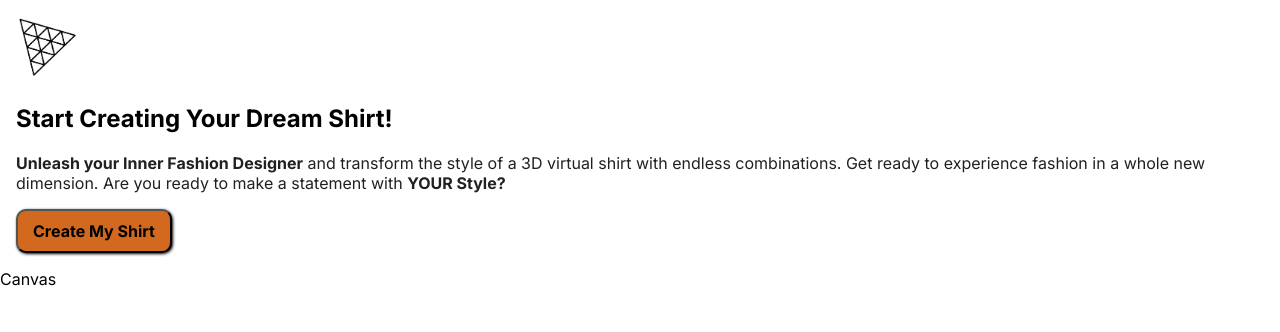
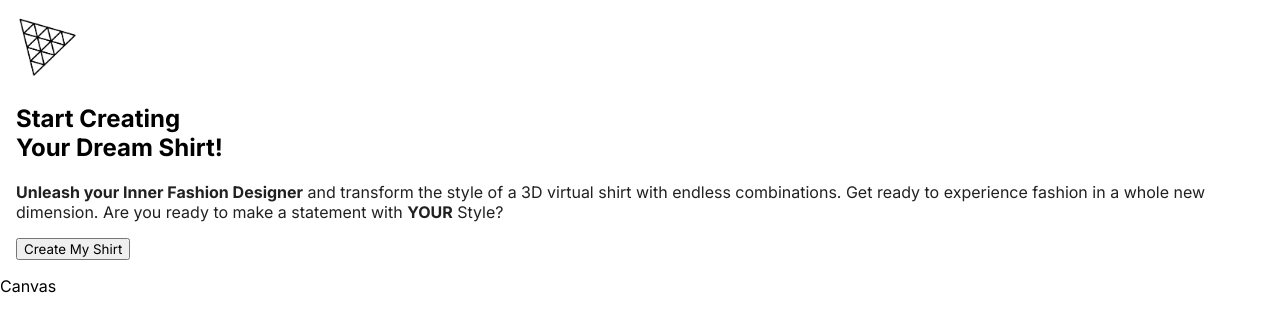
Before and after one commit to MiguelVazB/CreateMyShirt, a React (Vite) app: page / in a window 1280 px wide. Shown: the top 332 px of the page. Built offline with nearby package versions, Linux system fonts and the light colour scheme.

Commit message:
Update Home.jsx

```diff
--- a/src/pages/Home.jsx
+++ b/src/pages/Home.jsx
@@ -28,8 +28,10 @@ const Home = () => {
             className="HomePageContentContainer"
             {...headContainerAnimation}
           >
-            <motion.div {...headTextAnimation}>
-              <h1 className="headText">Start Creating Your Dream Shirt!</h1>
+            <motion.div className="headTextContainer" {...headTextAnimation}>
+              <h1 className="headText">
+                Start Creating <br /> Your Dream Shirt!
+              </h1>
             </motion.div>
 
             <motion.div
@@ -41,11 +43,11 @@ const Home = () => {
                 transform the style of a 3D virtual shirt with endless
                 combinations. Get ready to experience fashion in a whole new
                 dimension. Are you ready to make a statement with{" "}
-                <strong>YOUR Style?</strong>
+                <strong>YOUR</strong> Style?
               </p>
 
               <button
-                className="designButton"
+                className="createButton"
                 onClick={() =>
                   pageContext.setIntroFunc((prev) => (prev = false))
                 }
```
